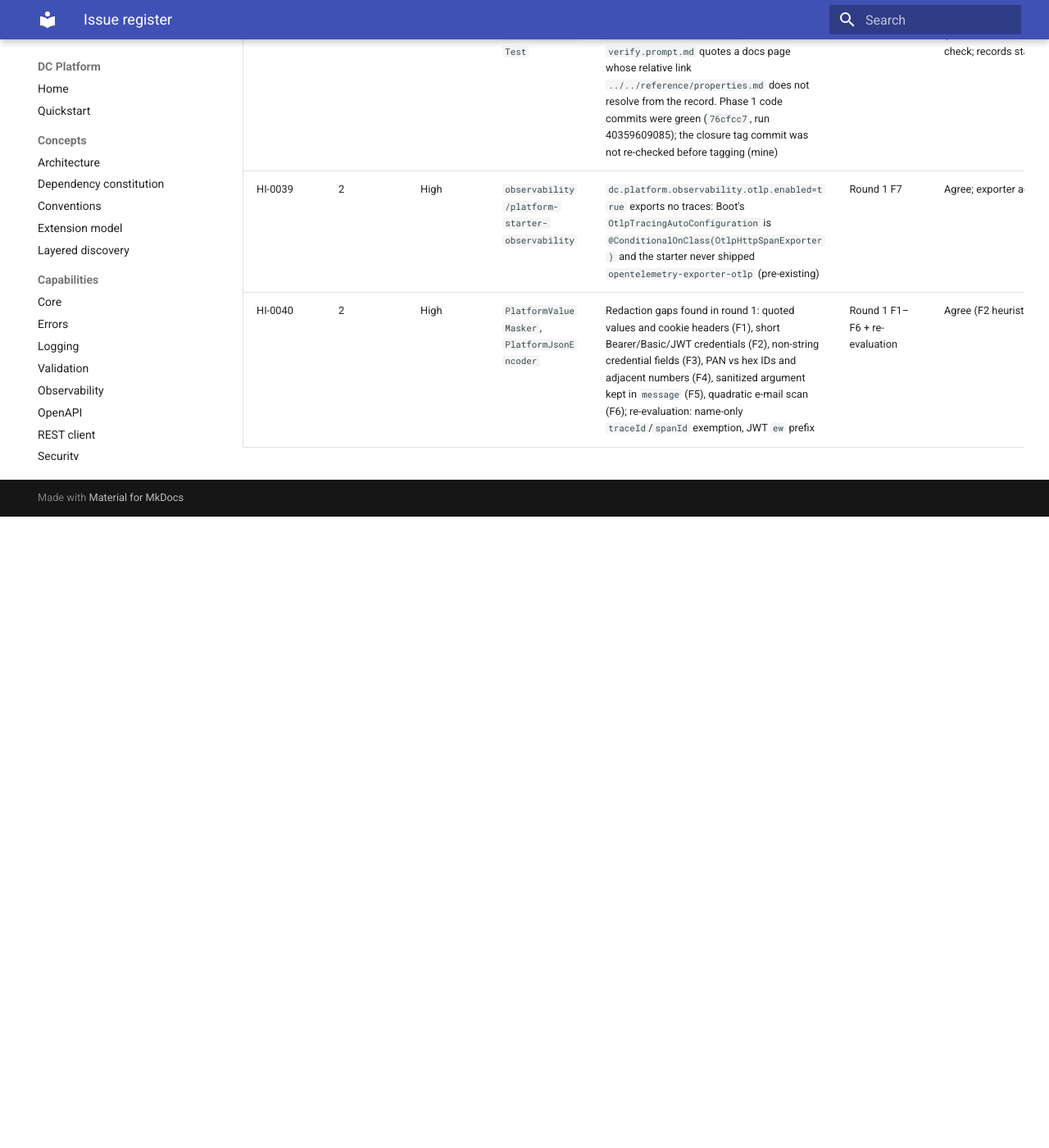
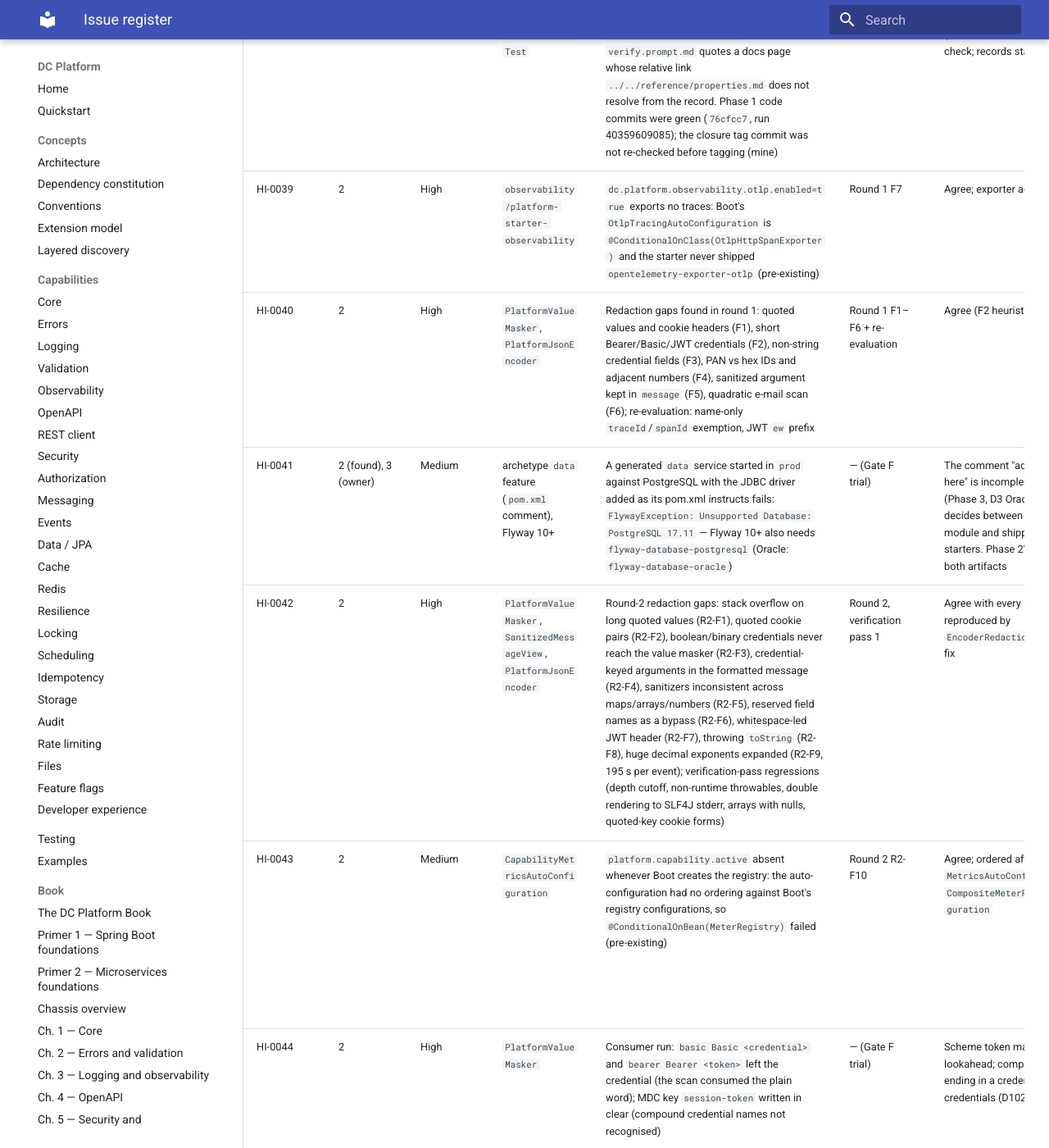
Before and after one commit to muhammadallee/dc-platform, an MkDocs documentation site: the page built from docs/production-readiness/issue-register.md, in a window 1280 px wide and 1400 px high, scrolled down 5399 px. Shown: the whole window at 82% size. Built offline with MkDocs 1.6.1 and Material for MkDocs 9.7.7, drawn with Linux system fonts in a browser that asks for light colours; before the commit the page ends 6029 px from its top, so only the background shows below that; some of the changed text lies outside the part shown.

Commit message:
docs(hardening): phase-02 issue register entries HI-0041..HI-0046 [hardening phase-02 gate E]
Round-2 and verification-pass redaction gaps (HI-0042), capability gauge ordering (HI-0043), Gate F trial
findings (HI-0044 scheme overlap and compound credential names, HI-0045 banner in JSON mode), docs drift
(HI-0046), and the Flyway PostgreSQL module the data feature does not mention (HI-0041, owner Phase 3).

Co-Authored-By: Claude Opus 5.5 <noreply@anthropic.com>

```diff
--- a/docs/production-readiness/issue-register.md
+++ b/docs/production-readiness/issue-register.md
@@ -47,3 +47,9 @@ a phase confirms them.
 | HI-0038 | 2 | Medium | `docs/platform-docs` `DocsLinkCheckTest` | CI `build` red since `a33168d` (Phase 1 closure records): the verbatim Codex prompt `phase-01-core-errors/codex/v2-verify.prompt.md` quotes a docs page whose relative link `../../reference/properties.md` does not resolve from the record. Phase 1 code commits were green (`76cfcc7`, run 40359609085); the closure tag commit was not re-checked before tagging (mine) | — (CI run 40386330610) | Exclude `production-readiness/**/codex/*.md` (verbatim reviewer I/O) from the link check; records stay verbatim | local `DocsLinkCheckTest` green; CI on the fix commit | FIXED | Lesson: confirm CI on the closure commit before tagging | (this commit) | `noBrokenRelativeMarkdownLinks` |
 | HI-0039 | 2 | High | `observability/platform-starter-observability` | `dc.platform.observability.otlp.enabled=true` exports no traces: Boot's `OtlpTracingAutoConfiguration` is `@ConditionalOnClass(OtlpHttpSpanExporter)` and the starter never shipped `opentelemetry-exporter-otlp` (pre-existing) | Round 1 F7 | Agree; exporter added | `OtlpExportSwitchTest` | FIXED | Collector receipt verified at Gate F (AC11) | (this commit) | `theSwitchTurnsOnTheOtlpSpanExporter` |
 | HI-0040 | 2 | High | `PlatformValueMasker`, `PlatformJsonEncoder` | Redaction gaps found in round 1: quoted values and cookie headers (F1), short Bearer/Basic/JWT credentials (F2), non-string credential fields (F3), PAN vs hex IDs and adjacent numbers (F4), sanitized argument kept in `message` (F5), quadratic e-mail scan (F6); re-evaluation: name-only `traceId`/`spanId` exemption, JWT `ew` prefix | Round 1 F1–F6 + re-evaluation | Agree (F2 heuristic conceded) | `PlatformValueMaskerTest`, `RedactedJsonLogOutputTest` | FIXED | Bearer masking also hides prose after the word | (this commit) | see `review-round-1.md` |
+| HI-0041 | 2 (found), 3 (owner) | Medium | archetype `data` feature (`pom.xml` comment), Flyway 10+ | A generated `data` service started in `prod` against PostgreSQL with the JDBC driver added as its pom.xml instructs fails: `FlywayException: Unsupported Database: PostgreSQL 17.11` — Flyway 10+ also needs `flyway-database-postgresql` (Oracle: `flyway-database-oracle`) | — (Gate F trial) | The comment "add its JDBC driver here" is incomplete; data hardening (Phase 3, D3 Oracle + PostgreSQL) decides between documenting the module and shipping per-database starters. Phase 2's consumer adds both artifacts | `phase-02-logging-observability` Gate F trial 1 (`app-startup-failure.log`) | OPEN | Phase 3 | — | — |
+| HI-0042 | 2 | High | `PlatformValueMasker`, `SanitizedMessageView`, `PlatformJsonEncoder` | Round-2 redaction gaps: stack overflow on long quoted values (R2-F1), quoted cookie pairs (R2-F2), boolean/binary credentials never reach the value masker (R2-F3), credential-keyed arguments in the formatted message (R2-F4), sanitizers inconsistent across maps/arrays/numbers (R2-F5), reserved field names as a bypass (R2-F6), whitespace-led JWT header (R2-F7), throwing `toString` (R2-F8), huge decimal exponents expanded (R2-F9, 195 s per event); verification-pass regressions (depth cutoff, non-runtime throwables, double rendering to SLF4J stderr, arrays with nulls, quoted-key cookie forms) | Round 2, verification pass 1 | Agree with every item; each reproduced by `EncoderRedactionTest` before the fix | `codex/r2-*.md`, `codex/v2-verify.*`, `evidence-raw/d1-red.log` | FIXED | — | `e3788c1`, `f5ce14c` | `EncoderRedactionTest`, `PlatformValueMaskerTest` |
+| HI-0043 | 2 | Medium | `CapabilityMetricsAutoConfiguration` | `platform.capability.active` absent whenever Boot creates the registry: the auto-configuration had no ordering against Boot's registry configurations, so `@ConditionalOnBean(MeterRegistry)` failed (pre-existing) | Round 2 R2-F10 | Agree; ordered after `MetricsAutoConfiguration` and `CompositeMeterRegistryAutoConfiguration` | `evidence-raw/d1-red.log` (red), `d2.log` (green) | FIXED | — | `66467c1` | `PlatformEndpointWebTest$Defaults.scrapeCarriesCommonTagsAndNoHighCardinalityValues` |
+| HI-0044 | 2 | High | `PlatformValueMasker` | Consumer run: `basic Basic <credential>` and `bearer Bearer <token>` left the credential (the scan consumed the plain word); MDC key `session-token` written in clear (compound credential names not recognised) | — (Gate F trial) | Scheme token matched in a lookahead; compound names ending in a credential word are credentials (D102 addendum) | Gate F trial 2 (`check-ac5-absent.json`) | FIXED | — | `f5ce14c` | `EncoderRedactionTest` rows "basic before Basic", "compound …" |
+| HI-0045 | 2 | Medium | JSON mode stdout | Boot's ASCII banner printed non-JSON lines to stdout (R1.1 "every line is one JSON object"); a line-based shipper rejects them | — (Gate F trial) | Logging EPP defaults `spring.main.banner-mode=off` in JSON mode (D108) | Gate F trial 2 (`check-ac14-json-lines.json`) | FIXED | — | `f5ce14c` | `JsonLogOutputTest.logsJsonWithEcsIshFieldsAndCorrelation`, `PlatformLoggingEnvironmentPostProcessorTest` |
+| HI-0046 | 2 | Low | `docs/book/**`, `docs/llms-full.txt`, `docs/reference/properties.md` | Book examples `curl /actuator/metrics` without the new opt-in; chapter 3 advised failing readiness on a DB blip (contradicts D104); generated `llms-full.txt`/`properties.md` stale (old exposure default, `correlationId` MDC wording) | Round 2 AC R7.2 | Agree; notes in ch. 3/6/7/9/11/13, ch. 3 banner and readiness section, security-model; generated files regenerated from committed sources | Verification pass 1 (accept) | FIXED | Full chapter rewrite stays HI-0004 | `e1d2842` | `DocsLinkCheckTest`, `LlmsTxtTest` |
```
